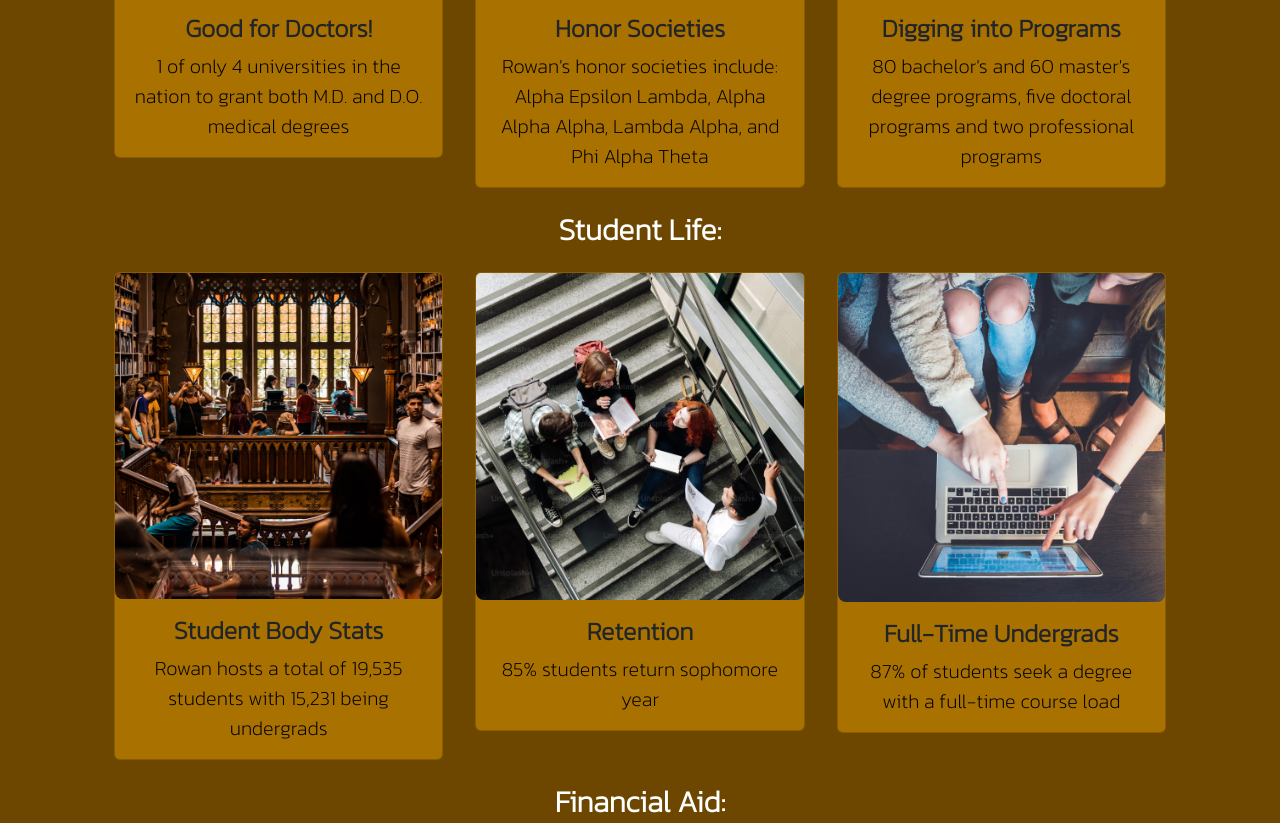
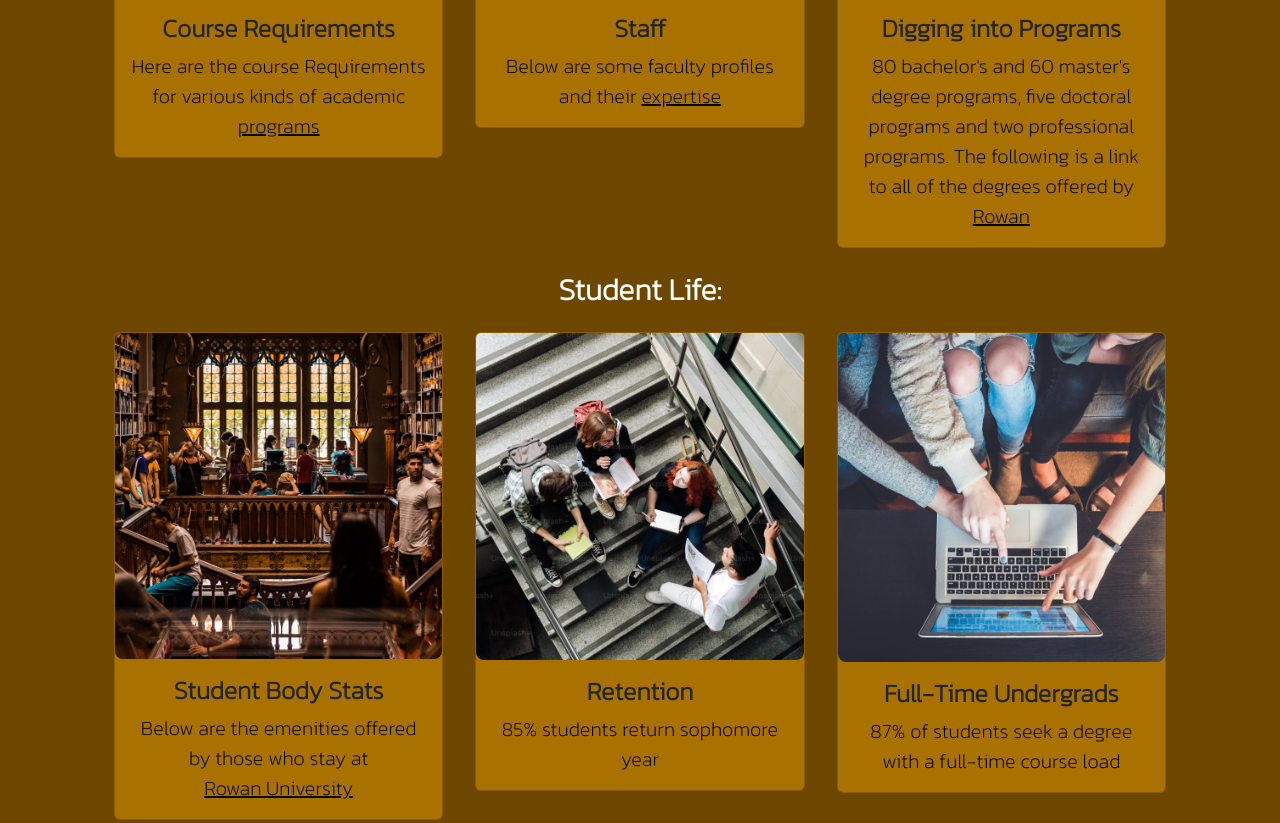
Before and after one commit to Lincoln-Smith/College-Site, a plain HTML site: page index.html in a window 1280 px wide. Shown: the part 1288-2111 px from the top of the page. Drawn offline with nearby package versions, Linux system fonts and the light colour scheme; a web font is replaced by a local one.

Commit message:
i hate my life

```diff
--- a/index.html
+++ b/index.html
@@ -34,7 +34,7 @@
         <p>
             Rowan University is known for its strong
             programs in engineering, business, and education. It has a growing reputation for innovation and offers a wi
-            de range of undergraduate and graduate programs across various disciplines. </p>
+            de range of undergraduate and graduate programs across various disciplines.<br> Contact us at (856) 256-4000 </p>
             </div>
         </div>
 
@@ -99,8 +99,9 @@
                     <div class="card">
                         <img src="img/doctor.png" class="card-img-top" alt="...">
                         <div class="card-body text-center">
-                            <h5 class="card-title">Good for Doctors!</h5>
-                            <p class="card-text">1 of only 4 universities in the nation to grant both M.D. and D.O. medical degrees
+                            <h5 class="card-title">Course Requirements</h5>
+                            <p class="card-text">Here are the course Requirements for various kinds of academic <a href="https://sites.rowan.edu/student-success/return
+                                ing-to-rowan/bachelor-general-studies/program-requirements.html">programs</a>
 
                             </p>
 
@@ -113,8 +114,8 @@
                 <div class="card">
                     <img src="img/honorsoc.png" class="card-img-top" alt="...">
                     <div class="card-body text-center">
-                        <h5 class="card-title">Honor Societies</h5>
-                        <p class="card-text">Rowan's honor societies include: Alpha Epsilon Lambda, Alpha Alpha Alpha, Lambda Alpha, and Phi Alpha Theta
+                        <h5 class="card-title">Staff</h5>
+                        <p class="card-text">Below are some faculty profiles and their <a href="https://education.rowan.edu/contactus/directory.html">expertise</a>
 
                         </p>
 
@@ -128,7 +129,8 @@
                 <img src="img/programs.png" class="card-img-top" alt="...">
                 <div class="card-body text-center">
                     <h5 class="card-title">Digging into Programs</h5>
-                    <p class="card-text">80 bachelor's and 60 master's degree programs, five doctoral programs and two professional programs
+                    <p class="card-text">80 bachelor's and 60 master's degree programs, five doctoral programs and two professional programs.
+                        The following is a link to all of the degrees offered by <a href="https://www.rowan.edu/academics/degree_programs.html">Rowan</a>
 
                     </p>
 
@@ -146,7 +148,7 @@
             <img src="img/stats.png" class="card-img-top" alt="...">
             <div class="card-body text-center">
                 <h5 class="card-title">Student Body Stats</h5>
-                <p class="card-text">Rowan hosts a total of 19,535 students with 15,231 being undergrads
+                <p class="card-text">Below are the emenities offered by those who stay at <br><a href="https://sites.rowan.edu/facilities/">Rowan University</a>
 
                 </p>
 
```
